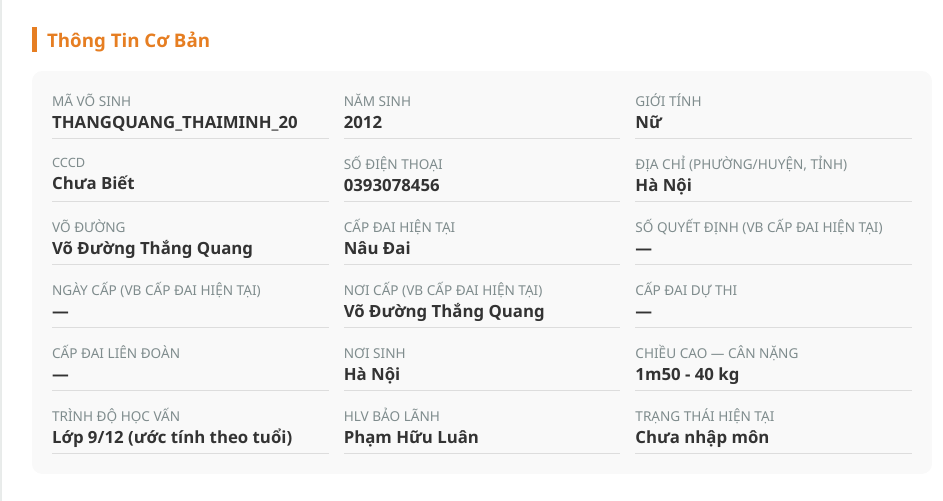
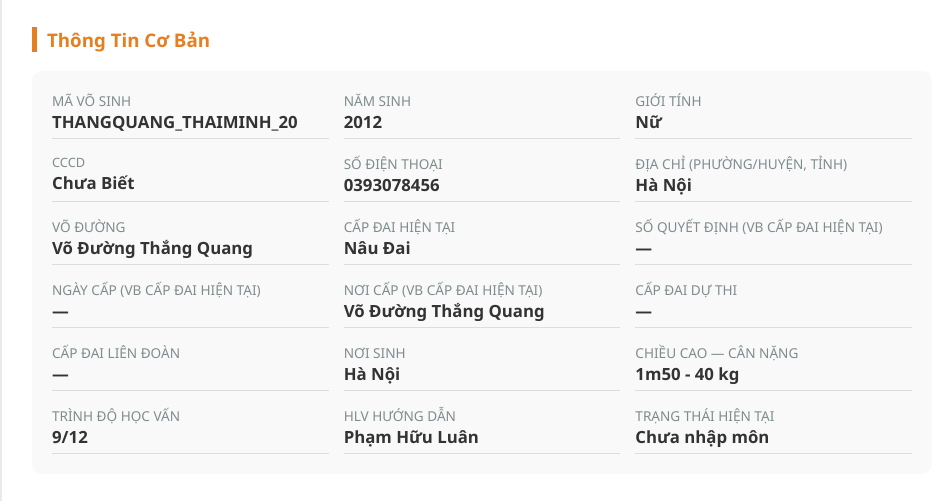
Before and after one commit to phamhuuluan/NguyenHaLinh-2012-HaNoi-ClbThaiMinh-VoDuongThangQuang, a plain HTML site: page index.html in a window 1280 px wide. Shown: the part 252-753 px from the top of the page, without its empty margins (158-1101 px from the left). Drawn offline with Linux system fonts and the light colour scheme.

Commit message:
Hồ sơ võ sinh: NguyenHaLinh-2012-HaNoi-ClbThaiMinh-VoDuongThangQuang

```diff
--- a/index.html
+++ b/index.html
@@ -180,8 +180,8 @@
         <div class="info-item"><label>Cấp Đai Liên Đoàn</label><span>—</span></div>
         <div class="info-item"><label>Nơi Sinh</label><span>Hà Nội</span></div>
         <div class="info-item"><label>Chiều cao — Cân nặng</label><span>1m50 - 40 kg</span></div>
-        <div class="info-item"><label>Trình độ học vấn</label><span>Lớp 9/12 (ước tính theo tuổi)</span></div>
-        <div class="info-item"><label>HLV bảo lãnh</label><span>Phạm Hữu Luân</span></div>
+        <div class="info-item"><label>Trình độ học vấn</label><span>9/12</span></div>
+        <div class="info-item"><label>HLV hướng dẫn</label><span>Phạm Hữu Luân</span></div>
         <div class="info-item"><label>Trạng thái hiện tại</label><span>Chưa nhập môn</span></div>
     </div>
     <div class="certificate-section">
```
